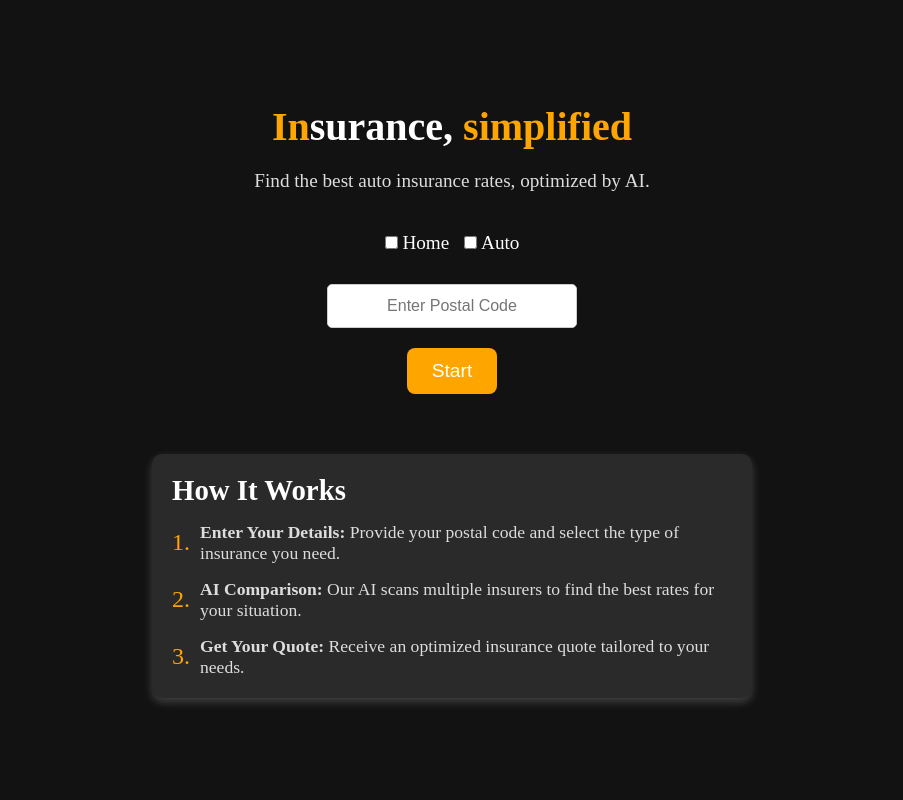
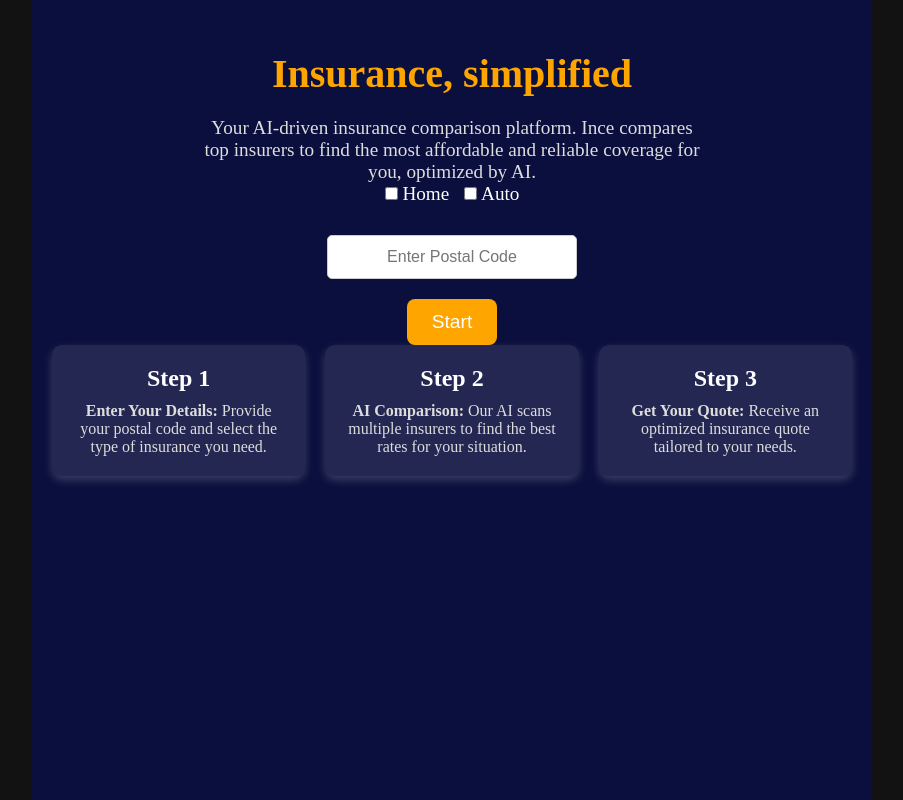
Before and after one commit to vidx3m/ince, a Next.js app: page / in a window 1280 px wide. Shown: the whole page, without its empty margins (188-1091 px from the left). Built offline with nearby package versions, Linux system fonts and the light colour scheme.

Commit message:
Updated landing page with How It Works section

```diff
--- a/pages/index.tsx
+++ b/pages/index.tsx
@@ -2,19 +2,19 @@ import Link from "next/link";
 
 export default function Home() {
     return (
-        <div style={{ textAlign: "center", padding: "50px 20px" }}>
-            <h1 style={{ fontSize: "2.5rem", fontWeight: "bold", marginBottom: "20px" }}>
-                <span style={{ color: "orange" }}>In</span>surance, <span style={{ color: "orange" }}>simplified</span>
+        <div style={{ textAlign: "center", padding: "50px 20px", backgroundColor: "#0a0f3d", fontFamily: "Ovo, serif", minHeight: "100vh" }}>
+            <h1 style={{ fontSize: "2.5rem", fontWeight: "bold", marginBottom: "20px", color: "orange" }}>
+                Insurance, simplified
             </h1>
-            <p style={{ fontSize: "1.2rem", marginBottom: "40px", color: "#ddd" }}>
-                Find the best auto insurance rates, optimized by AI.
+            <p style={{ fontSize: "1.2rem", marginBottom: "40px", color: "#ddd", maxWidth: "500px", margin: "auto" }}>
+                Your AI-driven insurance comparison platform. Ince compares top insurers to find the most affordable and reliable coverage for you, optimized by AI.
             </p>
 
             <div style={{ display: "flex", justifyContent: "center", gap: "15px", marginBottom: "30px" }}>
-                <label style={{ fontSize: "1.2rem" }}>
+                <label style={{ fontSize: "1.2rem", color: "#fff" }}>
                     <input type="checkbox" id="home" name="insuranceType" value="home" /> Home
                 </label>
-                <label style={{ fontSize: "1.2rem" }}>
+                <label style={{ fontSize: "1.2rem", color: "#fff" }}>
                     <input type="checkbox" id="auto" name="insuranceType" value="auto" /> Auto
                 </label>
             </div>
@@ -33,19 +33,18 @@ export default function Home() {
                 </button>
             </Link>
 
-            <div style={{ marginTop: "60px", textAlign: "left", maxWidth: "600px", padding: "20px", borderRadius: "10px", backgroundColor: "rgba(255, 255, 255, 0.1)", boxShadow: "0px 4px 10px rgba(255, 255, 255, 0.2)" }}>
-                <h2 style={{ fontSize: "1.8rem", marginBottom: "15px", color: "#fff" }}>How It Works</h2>
-                <div style={{ marginBottom: "15px", display: "flex", alignItems: "center" }}>
-                    <span style={{ fontSize: "1.5rem", color: "orange", marginRight: "10px" }}>1.</span>
-                    <p style={{ fontSize: "1.1rem", color: "#ddd" }}><strong>Enter Your Details:</strong> Provide your postal code and select the type of insurance you need.</p>
+            <div style={{ marginTop: "60px", textAlign: "center", maxWidth: "800px", margin: "auto", display: "grid", gridTemplateColumns: "repeat(auto-fit, minmax(250px, 1fr))", gap: "20px" }}>
+                <div style={{ padding: "20px", borderRadius: "10px", backgroundColor: "rgba(255, 255, 255, 0.1)", boxShadow: "0px 4px 10px rgba(255, 255, 255, 0.2)", textAlign: "center" }}>
+                    <h2 style={{ fontSize: "1.5rem", color: "#fff", marginBottom: "10px" }}>Step 1</h2>
+                    <p style={{ fontSize: "1rem", color: "#ddd" }}><strong>Enter Your Details:</strong> Provide your postal code and select the type of insurance you need.</p>
                 </div>
-                <div style={{ marginBottom: "15px", display: "flex", alignItems: "center" }}>
-                    <span style={{ fontSize: "1.5rem", color: "orange", marginRight: "10px" }}>2.</span>
-                    <p style={{ fontSize: "1.1rem", color: "#ddd" }}><strong>AI Comparison:</strong> Our AI scans multiple insurers to find the best rates for your situation.</p>
+                <div style={{ padding: "20px", borderRadius: "10px", backgroundColor: "rgba(255, 255, 255, 0.1)", boxShadow: "0px 4px 10px rgba(255, 255, 255, 0.2)", textAlign: "center" }}>
+                    <h2 style={{ fontSize: "1.5rem", color: "#fff", marginBottom: "10px" }}>Step 2</h2>
+                    <p style={{ fontSize: "1rem", color: "#ddd" }}><strong>AI Comparison:</strong> Our AI scans multiple insurers to find the best rates for your situation.</p>
                 </div>
-                <div style={{ display: "flex", alignItems: "center" }}>
-                    <span style={{ fontSize: "1.5rem", color: "orange", marginRight: "10px" }}>3.</span>
-                    <p style={{ fontSize: "1.1rem", color: "#ddd" }}><strong>Get Your Quote:</strong> Receive an optimized insurance quote tailored to your needs.</p>
+                <div style={{ padding: "20px", borderRadius: "10px", backgroundColor: "rgba(255, 255, 255, 0.1)", boxShadow: "0px 4px 10px rgba(255, 255, 255, 0.2)", textAlign: "center" }}>
+                    <h2 style={{ fontSize: "1.5rem", color: "#fff", marginBottom: "10px" }}>Step 3</h2>
+                    <p style={{ fontSize: "1rem", color: "#ddd" }}><strong>Get Your Quote:</strong> Receive an optimized insurance quote tailored to your needs.</p>
                 </div>
             </div>
         </div>
```
